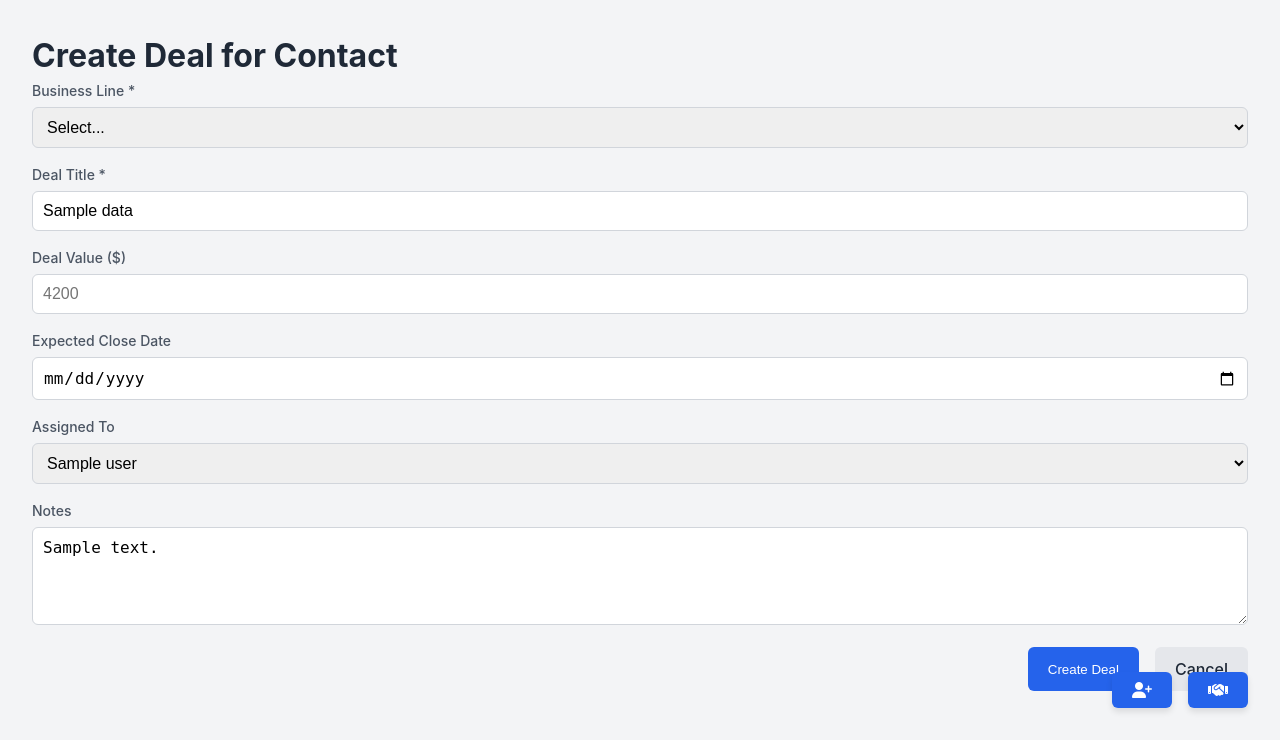
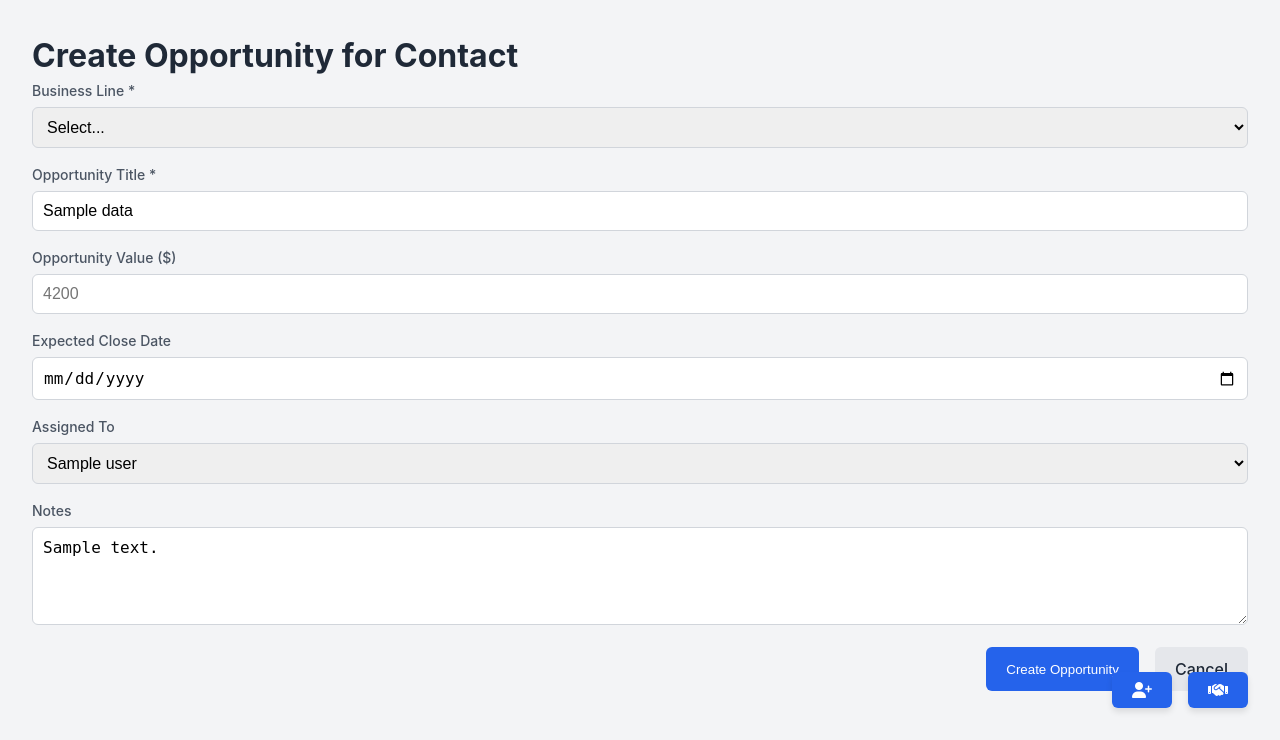
Before and after one commit to lobzyclaw/lovepool-crm, a Flask app: template templates/deal_form.html in a window 1280 px wide. Shown: the part 60-800 px from the top of the page. Run offline with Flask 3, Linux system fonts and the light colour scheme; the template is opened without the code that fills it: most values are stand-ins (such as "Sample title", 1, 10 or a date in 2020).

Commit message:
Fix New Opportunity button - add contacts to form and update labels

```diff
--- a/app.py
+++ b/app.py
@@ -153,6 +153,10 @@ def deal_new():
     """Create new opportunity"""
     contact_id = request.args.get('contact_id')
 
+    # Get contacts for dropdown
+    contacts_result = api_contact_search('', limit=100)
+    contacts = contacts_result.get('contacts', []) if contacts_result.get('success') else []
+
     if request.method == 'POST':
         try:
             data = {
@@ -175,6 +179,7 @@ def deal_new():
                                      data=request.form,
                                      pipelines=ref.get('pipelines', {}),
                                      users=ref.get('users', []),
+                                     contacts=contacts,
                                      contact_id=contact_id)
         except Exception as e:
             ref = api_reference_data()
@@ -183,12 +188,14 @@ def deal_new():
                                  data=request.form,
                                  pipelines=ref.get('pipelines', {}),
                                  users=ref.get('users', []),
+                                 contacts=contacts,
                                  contact_id=contact_id)
 
     ref = api_reference_data()
     return render_template('deal_form.html',
                          pipelines=ref.get('pipelines', {}),
                          users=ref.get('users', []),
+                         contacts=contacts,
                          contact_id=contact_id)
 
 @app.route('/deals/<deal_id>')
--- a/templates/deal_form.html
+++ b/templates/deal_form.html
@@ -2,7 +2,7 @@
 
 {% block content %}
 <div class="deal-form-page">
-    <h1>{% if contact_id %}Create Deal for Contact{% else %}Create New Deal{% endif %}</h1>
+    <h1>{% if contact_id %}Create Opportunity for Contact{% else %}Create New Opportunity{% endif %}</h1>
 
     {% if error %}
     <div class="alert alert-error">
@@ -20,7 +20,11 @@
             <label for="contact_id">Contact *</label>
             <select name="contact_id" id="contact_id" required>
                 <option value="">Select a contact...</option>
-                <!-- This would be populated with contacts -->
+                {% for contact in contacts %}
+                <option value="{{ contact.id }}" {% if data and data.contact_id == contact.id %}selected{% endif %}>
+                    {{ contact.first_name }} {{ contact.last_name }} {% if contact.company_name %}({{ contact.company_name }}){% endif %}
+                </option>
+                {% endfor %}
             </select>
         </div>
         {% endif %}
@@ -38,13 +42,13 @@
         </div>
 
         <div class="form-group">
-            <label for="title">Deal Title *</label>
+            <label for="title">Opportunity Title *</label>
             <input type="text" name="title" id="title" value="{{ data.title or '' }}"
                    placeholder="e.g., Weekly Pool Service - Paradise Valley" required>
         </div>
 
         <div class="form-group">
-            <label for="value">Deal Value ($)</label>
+            <label for="value">Opportunity Value ($)</label>
             <input type="number" name="value" id="value" value="{{ data.value or '' }}"
                    placeholder="4200" step="0.01">
         </div>
@@ -72,7 +76,7 @@
         </div>
 
         <div class="form-actions">
-            <button type="submit" class="btn btn-primary">Create Deal</button>
+            <button type="submit" class="btn btn-primary">Create Opportunity</button>
             <a href="{{ url_for('deals_list') }}" class="btn btn-secondary">Cancel</a>
         </div>
     </form>
```
